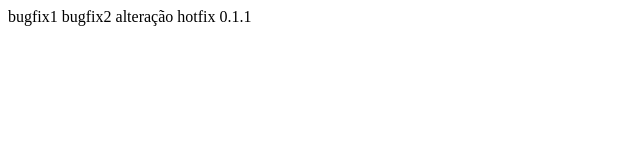
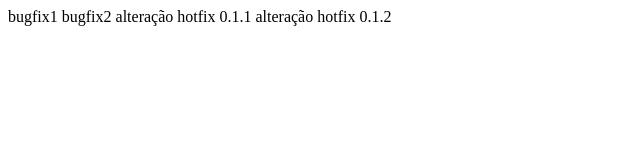
Before and after one commit to sterfss/gitflow4, a plain HTML site: page index.html in a window 1280 px wide. Shown: the whole page, without its empty margins (0-640 px from the left). Drawn offline with Linux system fonts and the light colour scheme.

Commit message:
hotfix: add linha

```diff
--- a/index.html
+++ b/index.html
@@ -9,5 +9,6 @@
     bugfix1
     bugfix2
     alteração hotfix 0.1.1
+    alteração hotfix 0.1.2
 </body>
 </html>
```
